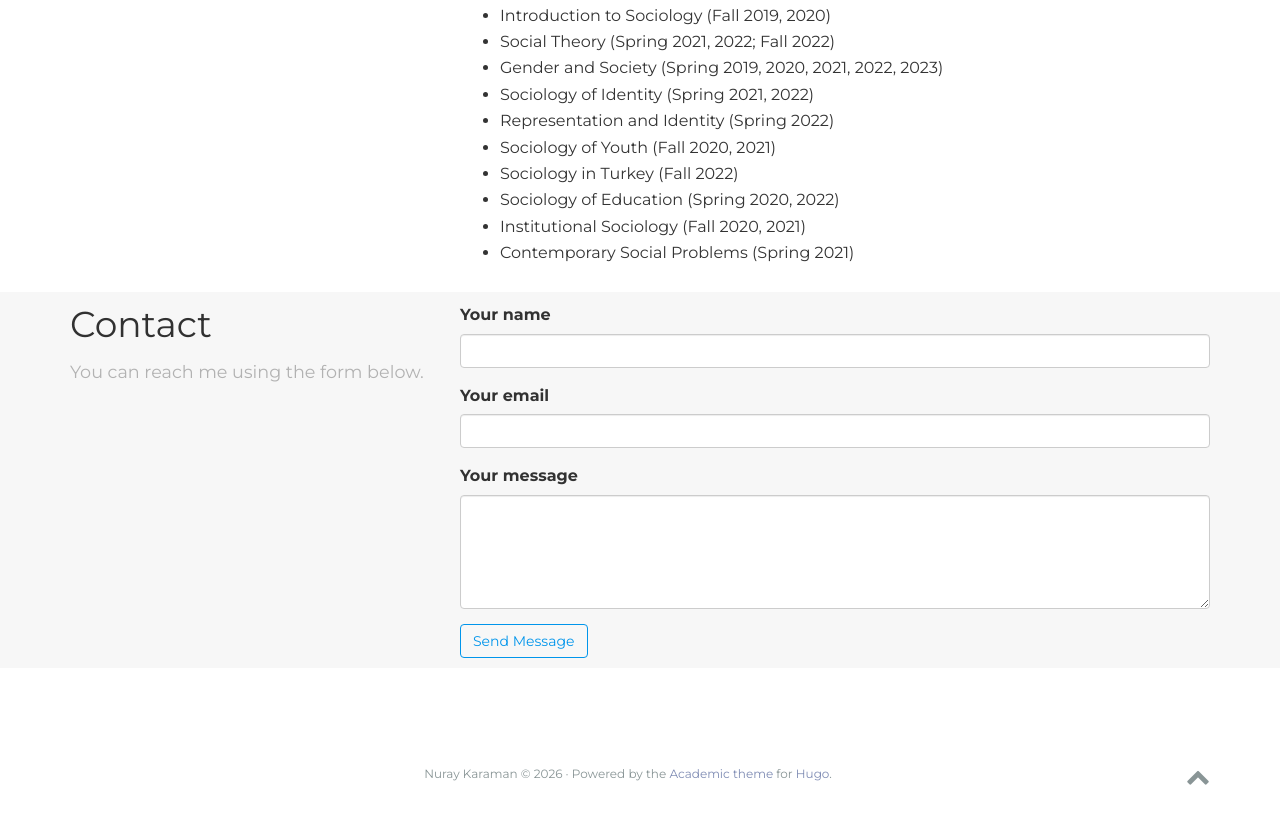
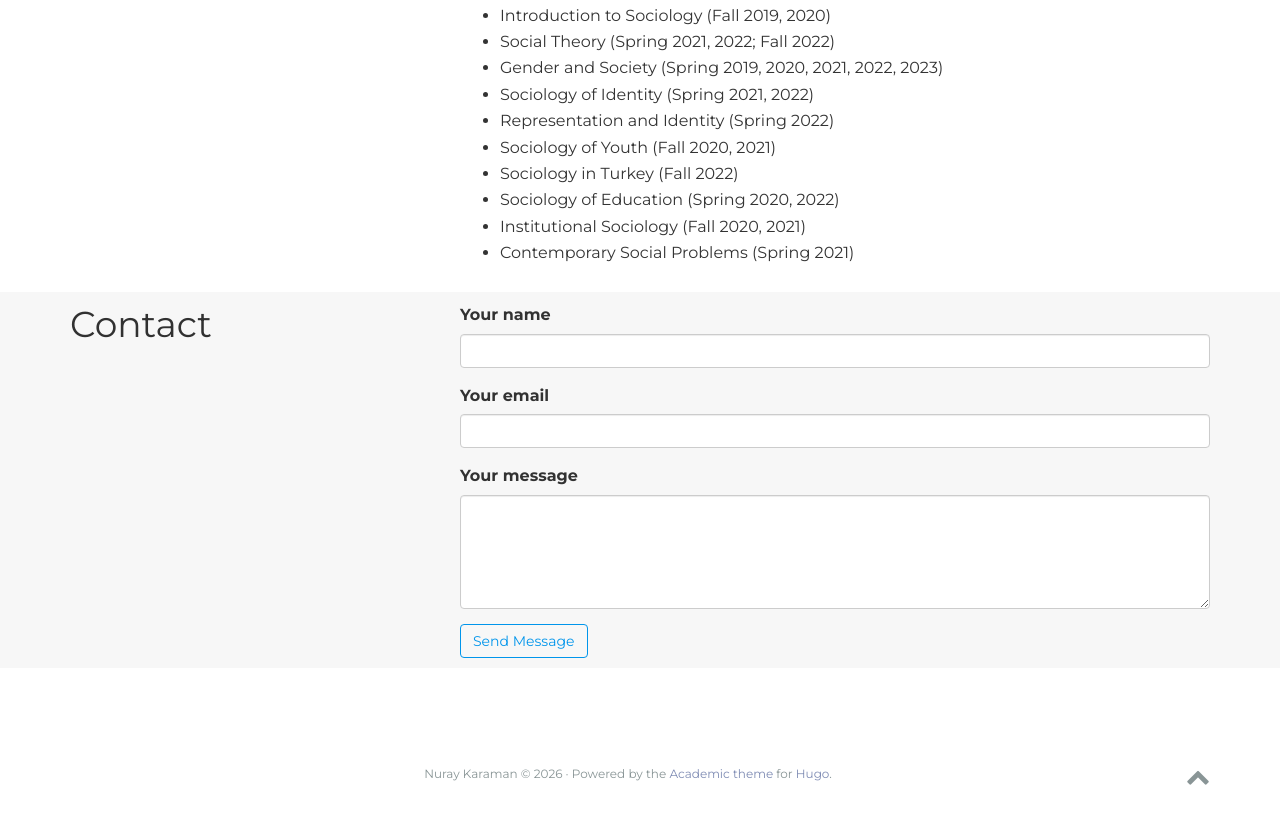
Before and after one commit to nuraykaraman/nuraykaraman.github.io, a plain HTML site: page index.html in a window 1280 px wide. Shown: the part 1980-2803 px from the top of the page. Drawn offline with nearby package versions, Linux system fonts and the light colour scheme; some packages are replaced by stand-ins of ours; some icons are missing.

Commit message:
Update index.html

```diff
--- a/index.html
+++ b/index.html
@@ -565,7 +565,6 @@
       <!-- Left: Title -->
       <div class="col-xs-12 col-md-4 section-heading">
         <h1>Contact</h1>
-        <p>You can reach me using the form below.</p>
       </div>
 
       <!-- Right: Form -->
```
